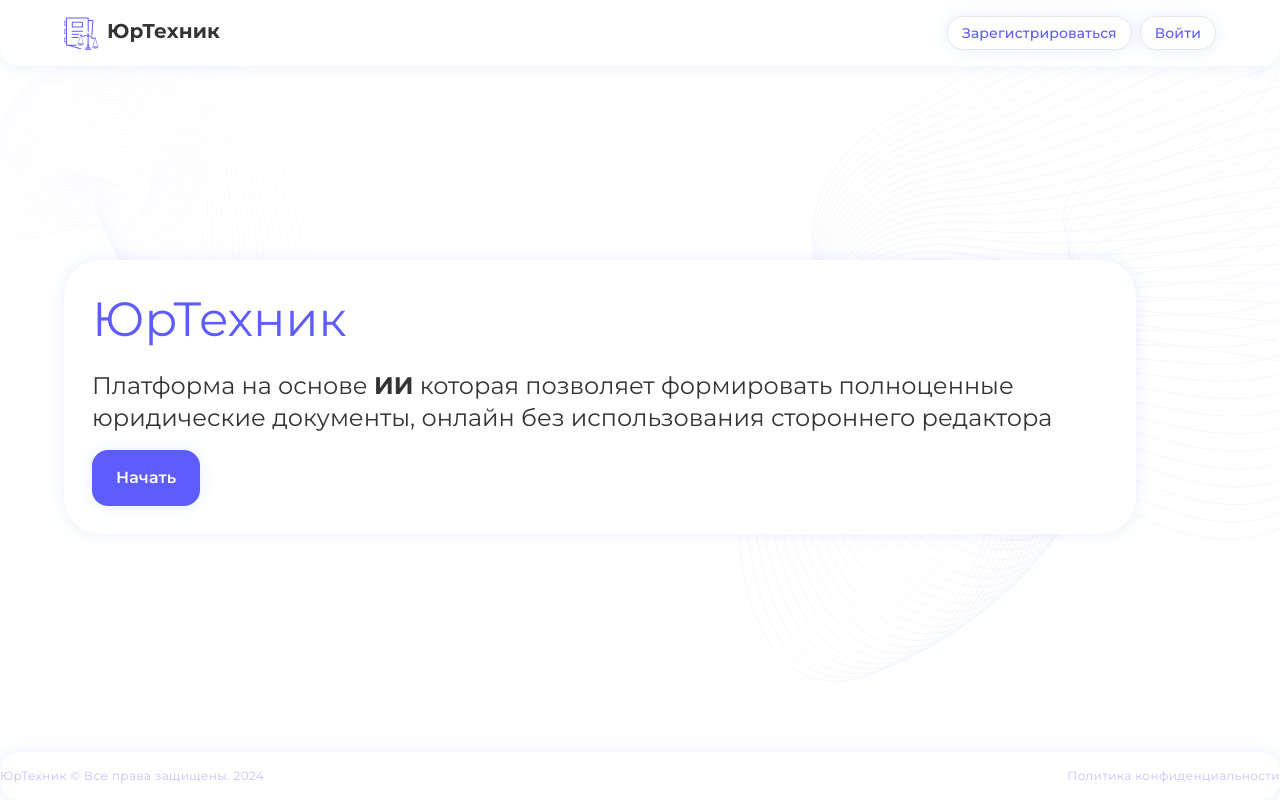
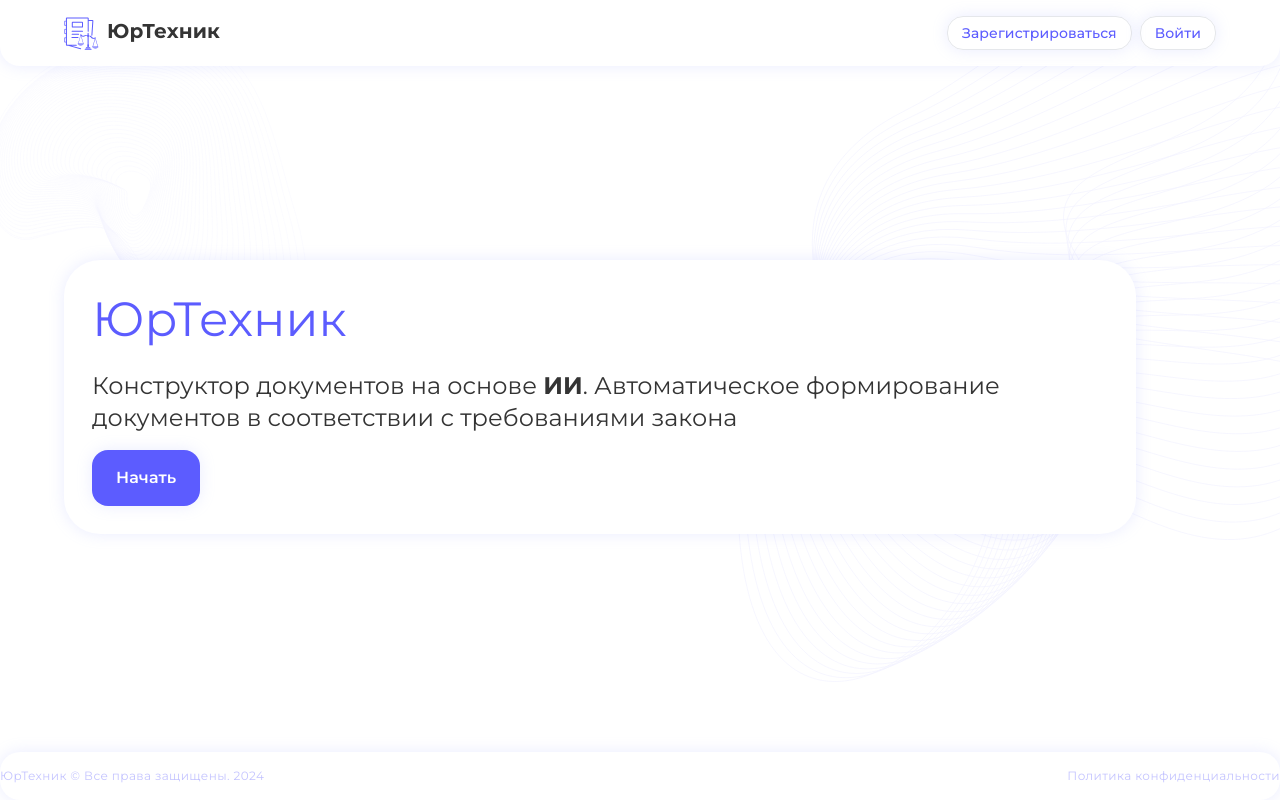
Before and after one commit to VladMungin/ufu, a React (Vite) app: page / in a window 1280 px wide. Built offline with nearby package versions, Linux system fonts and the light colour scheme.

Commit message:
fix time

```diff
--- a/src/components/Home/Home.jsx
+++ b/src/components/Home/Home.jsx
@@ -9,8 +9,8 @@ const Home = () => {
       >
         <h1 className="text-[#5C5CFF] text-[48px] ">ЮрТехник</h1>
         <p className=" text-[24px] leading-[32px] mt-[20px] mb-4">
-          Платформа на основе <span className="font-bold">ИИ</span> которая позволяет формировать полноценные
-          юридические документы, онлайн без использования стороннего редактора
+          Конструктор документов на основе <span className="font-bold">ИИ</span>. Автоматическое формирование документов
+          в соответствии с требованиями закона
         </p>
         <Link
           to="/search"
```
